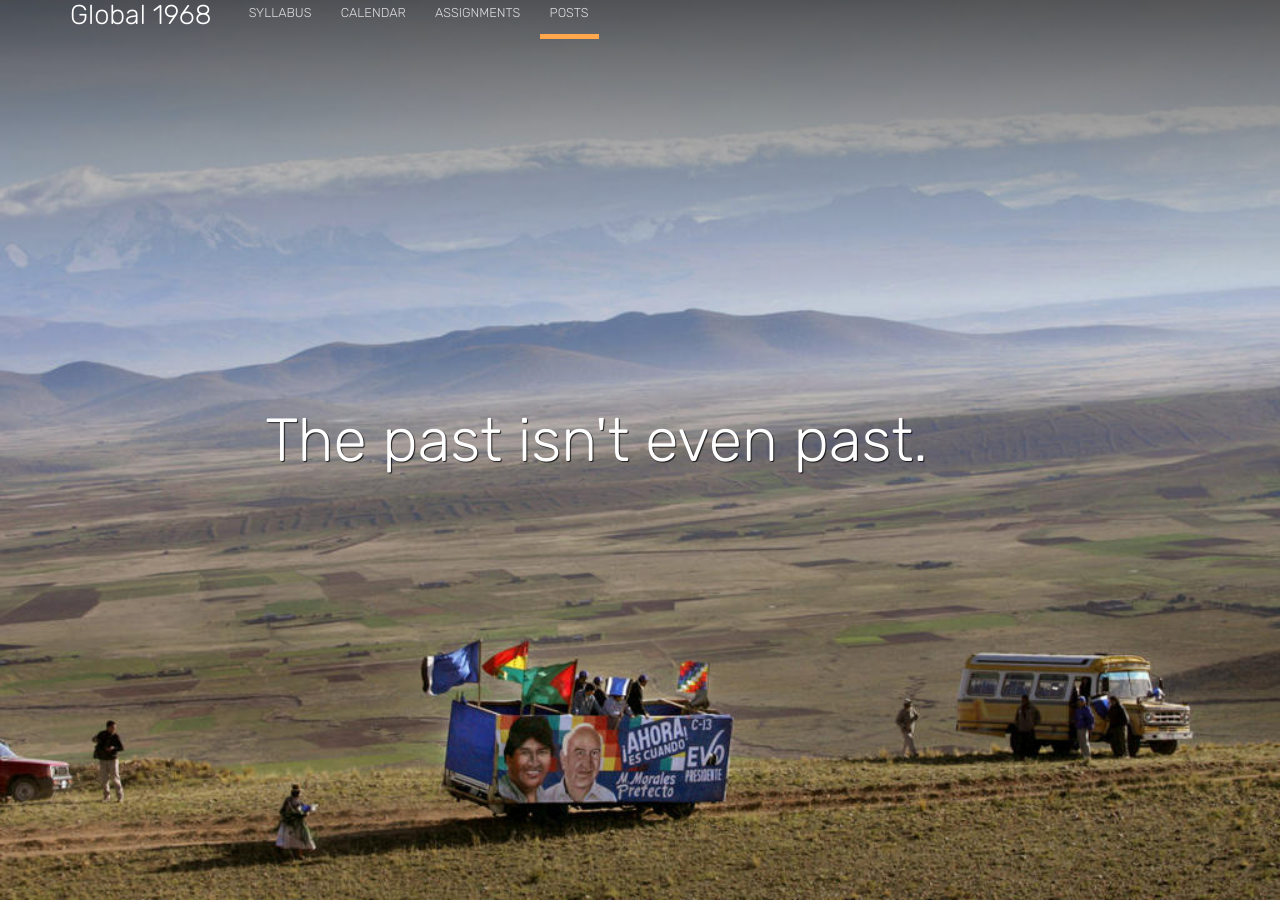
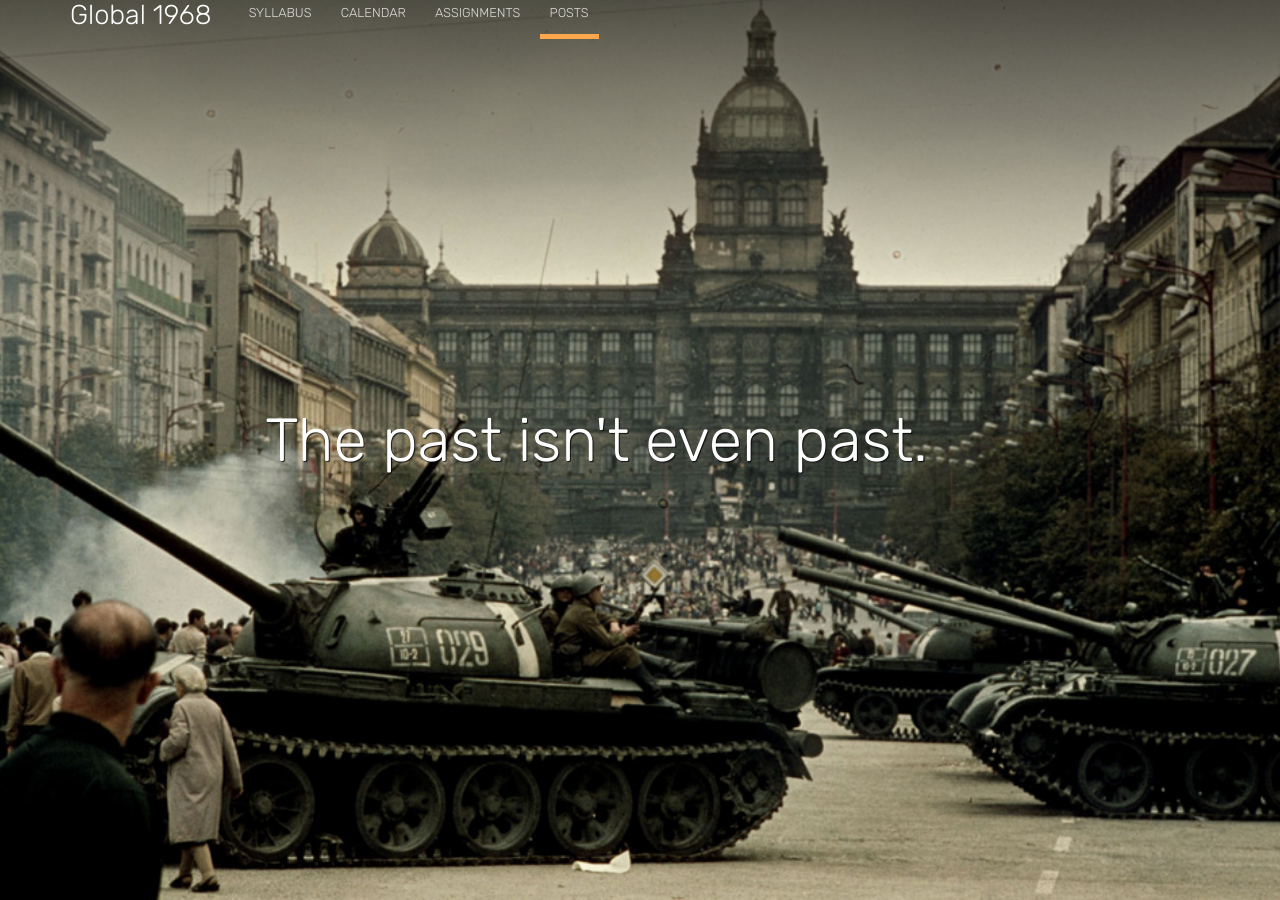
Before and after one commit to chadblack/Global1968, a Jekyll site: the page built from blog/index.html, in a window 1280 px wide and 900 px high. Built offline with Jekyll 4.4.1, drawn with Linux system fonts in a browser that asks for light colours; nearby versions of some CDN libraries; the list of posts is cut into pages by our own code.

Commit message:
can I get a blog pic?

```diff
--- a/blog/index.html
+++ b/blog/index.html
@@ -1,6 +1,6 @@
 ---
 title: blog
-image: /images/cocalero.jpg
+image: /images/Prague68.jpg
 ---
 
 <section class="hero" style="background-image: url({% include relative-src.html src=page.image %})">
```
Also changed, not shown: images/Prague68.jpg (added).
